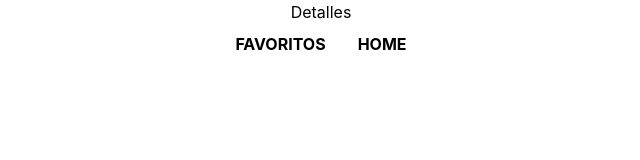
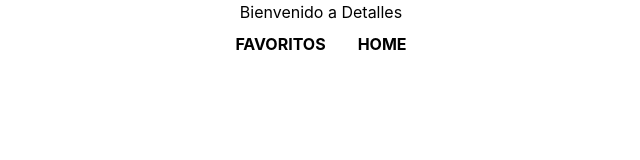
Before and after one commit to Sofia-Nb/PWA-GRUPO-13-TP2, a React (Vite) app: page /details/1 in a window 1280 px wide. Shown: the top 160 px of the page, without its empty margins (319-959 px from the left). Built offline with nearby package versions, Linux system fonts and the light colour scheme.

Commit message:
Creación del componente Titulo

```diff
--- /dev/null
+++ b/src/components/Titulo/Titulo.jsx
@@ -0,0 +1,8 @@
+const Titulo = ( { texto }) => {
+    return (
+        <div>
+            <h1>{texto}</h1>
+        </div>
+    )
+}
+export default Titulo
--- a/src/pages/Details/Details.jsx
+++ b/src/pages/Details/Details.jsx
@@ -1,12 +1,13 @@
 import React from 'react';
 import { Routes } from "../../const/routes";
 import { useNavigate } from "react-router-dom";
+import Titulo from "../../components/Titulo/Titulo";
 
 const Details = () => {
     const navigation = useNavigate();
       return (
         <>
-          <h1>Detalles</h1>
+          <Titulo texto="Bienvenido a Detalles" />
           <button className= "font-bold py-2 px-4 rounded"
             onClick={() => {
               navigation(Routes.favorites);
--- a/src/pages/Favorites/Favorites.jsx
+++ b/src/pages/Favorites/Favorites.jsx
@@ -1,12 +1,13 @@
 import React from 'react';
 import { Routes } from "../../const/routes";
 import { useNavigate } from "react-router-dom";
+import Titulo from "../../components/Titulo/Titulo";
 
 const Favorites = () => {
     const navigation = useNavigate();
   return (
     <>
-      <h1>Favoritos</h1>
+      <Titulo texto="Bienvenido a Favoritos" />
       <button className= "font-bold py-2 px-4 rounded"
         onClick={() => {
           navigation(Routes.details);
--- a/src/pages/Home/Home.jsx
+++ b/src/pages/Home/Home.jsx
@@ -2,13 +2,14 @@ import React from "react";
 import { Routes } from "../../const/routes";
 import { useNavigate } from "react-router-dom";
 import  Select  from "../../components/Select/Select";
+import Titulo from "../../components/Titulo/Titulo";
 
 export const Home = () => {
   const navigation = useNavigate();
 
   return (
     <>
-      <h1>Home</h1>
+      <Titulo texto="Bienvenido al Home" />
       <button className= "font-bold py-2 px-4 rounded"
         onClick={() => {
           navigation(Routes.favorites);
```
